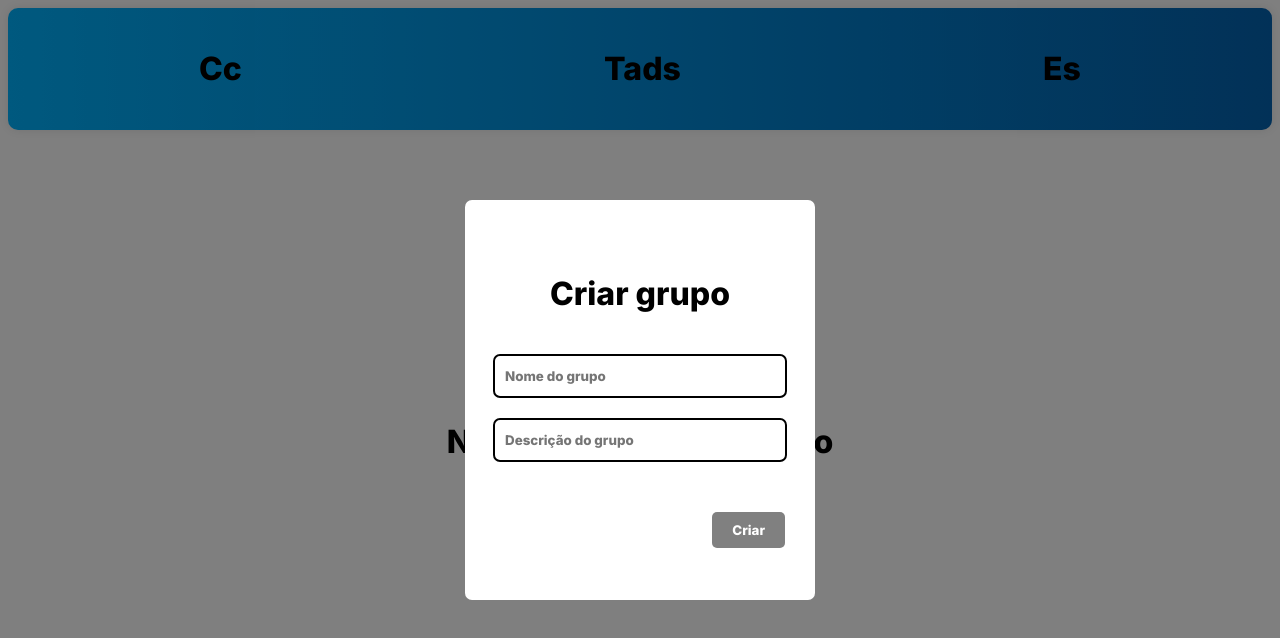
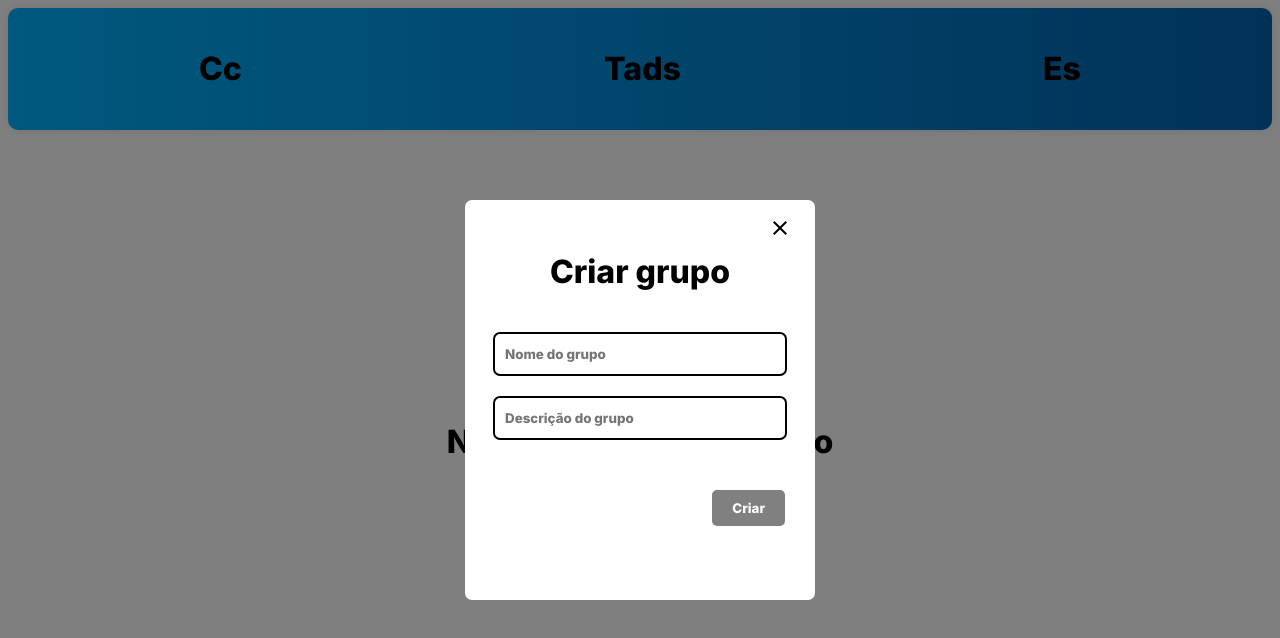
Before and after one commit to igorcalves/Group-Finder-Uninonve, a React (Create React App) app: page / in a window 1280 px wide. Both pictures are taken after a click on the icon 787 px from the left and 376 px from the top of the page. Shown: the top 638 px of the page. Built offline with nearby package versions, Linux system fonts and the light colour scheme.

Commit message:
feat: closeModalButton

```diff
--- a/src/components/body/index.tsx
+++ b/src/components/body/index.tsx
@@ -36,10 +36,17 @@ const Body: React.FC = () => {
     return (
         <div className="body">
             <div className="input-container">
-        <PrimaryInput placeholder="Buscar Grupos" setContent={() => console} />
+                <PrimaryInput
+                    placeholder="Buscar Grupos"
+                    setContent={() => console}
+                />
                 <AddBox
                     onClick={() => setShowModal(true)}
-          style={{ cursor: 'pointer', fontSize: '40px', color: '#01b3ff' }}
+                    style={{
+                        cursor: 'pointer',
+                        fontSize: '40px',
+                        color: '#01b3ff',
+                    }}
                 />
             </div>
             {groups.length === 0 && (
@@ -66,6 +73,7 @@ const Body: React.FC = () => {
                 description={description}
                 setDescription={setDescription}
                 handleButton={createGroup}
+                handleCloseModal={() => setShowModal(false)}
             />
         </div>
     );
--- a/src/components/modal/CreateGroupModal.tsx
+++ b/src/components/modal/CreateGroupModal.tsx
@@ -2,7 +2,7 @@ import React, { Dispatch, SetStateAction, useState } from 'react';
 import './styles.css';
 import PrimaryInput from '../input';
 import PrimaryButton from '../button/primaryButton';
-
+import CloseBtn from '@mui/icons-material/Close';
 interface CreateGroupModalProps {
     isVisible: boolean;
     setName: Dispatch<SetStateAction<string>>;
@@ -10,6 +10,7 @@ interface CreateGroupModalProps {
     description: string;
     setDescription: Dispatch<SetStateAction<string>>;
     handleButton: () => void;
+    handleCloseModal: () => void;
 }
 
 const CreateGroupModal: React.FC<CreateGroupModalProps> = ({
@@ -19,23 +20,29 @@ const CreateGroupModal: React.FC<CreateGroupModalProps> = ({
     handleButton,
     name,
     description,
+    handleCloseModal,
 }) => {
     if (!isVisible) return null;
     return (
         <div className="background-container">
             <div className="modal-container">
                 <h1>Criar grupo</h1>
-        <PrimaryInput placeholder="Nome do grupo" setContent={setName} />
+                <PrimaryInput
+                    placeholder="Nome do grupo"
+                    setContent={setName}
+                />
                 <PrimaryInput
                     placeholder="Descrição do grupo"
                     setContent={setDescription}
                 />
+
                 <PrimaryButton
                     onClick={handleButton}
                     disabled={name === '' || description === ''}
                 >
                     Criar
                 </PrimaryButton>
+                <CloseBtn className="close-button" onClick={handleCloseModal} />
             </div>
         </div>
     );
--- a/src/components/modal/styles.css
+++ b/src/components/modal/styles.css
@@ -27,3 +27,10 @@ button {
     align-self: flex-end;
     margin-right: 30px;
 }
+
+.close-button {
+    position: relative;
+    top: -330px;
+    left: 140px;
+    cursor: pointer;
+}
```
Also changed, not shown: 1 other file (tests, documents, lock files or other folders). Lines whose indentation alone changed are shown as unchanged.
